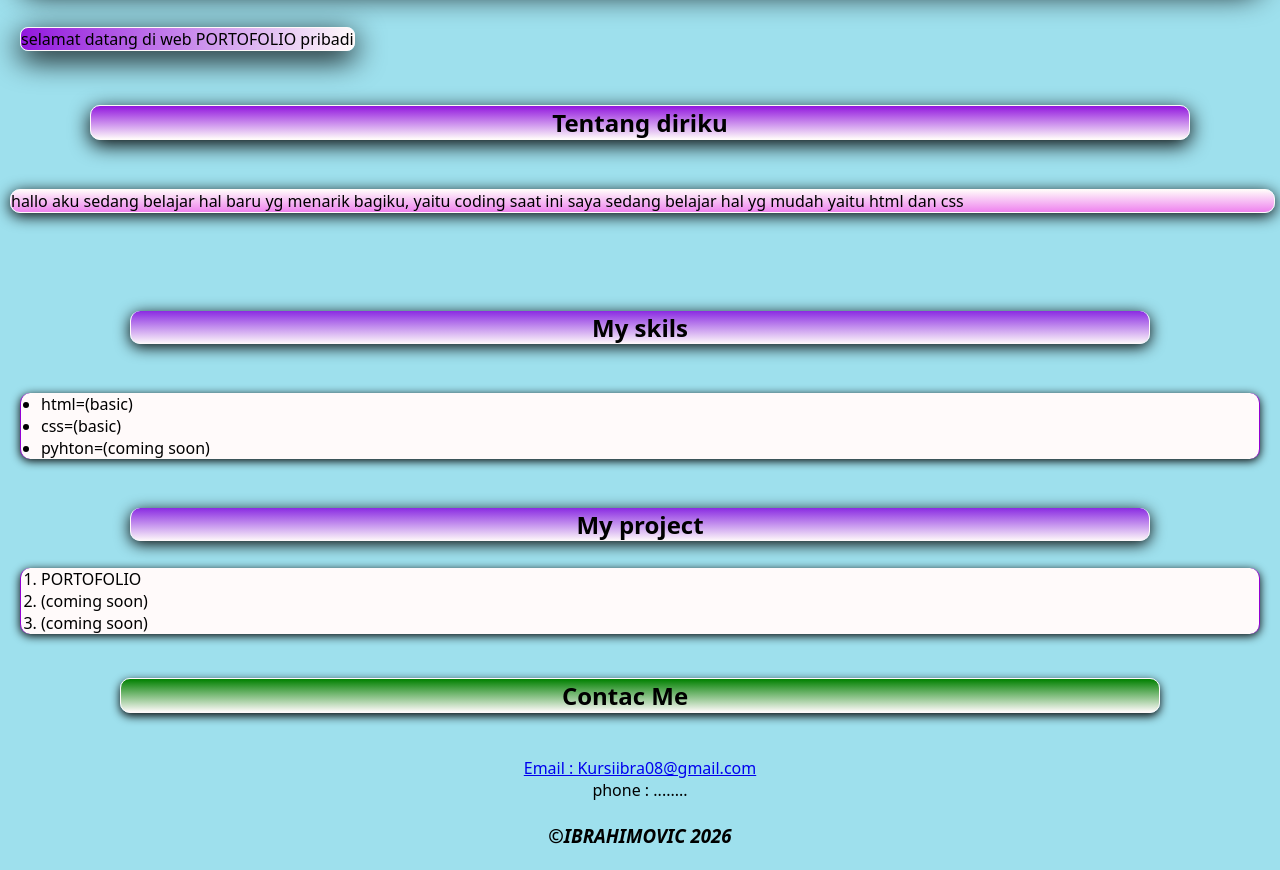
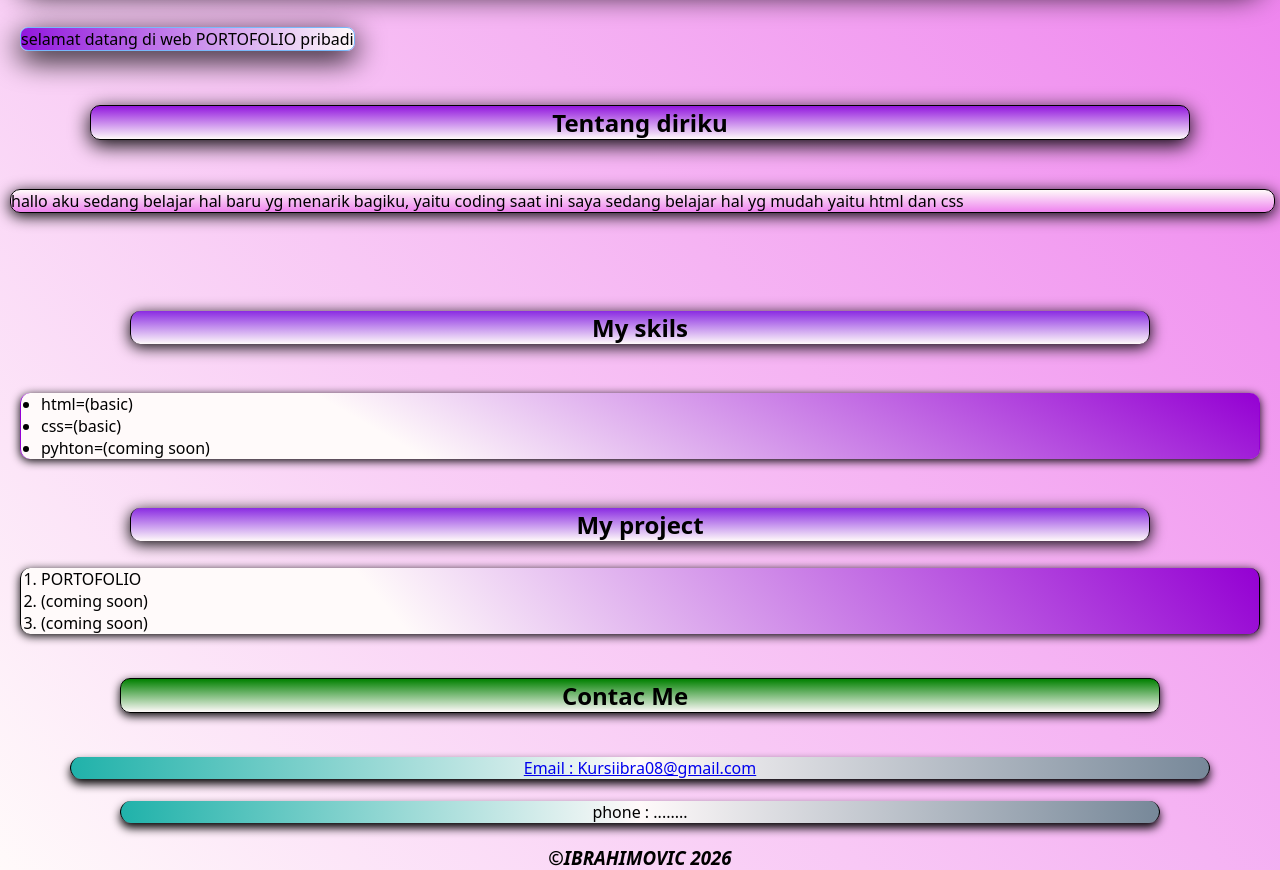
Before and after one commit to kursiibra08-web/WOYLAH, a plain HTML site: page index.html in a window 1280 px wide. Shown: the part 80-950 px from the top of the page. Before the commit the page ends 928 px from the top, so only its background shows below. Drawn offline with Linux system fonts and the light colour scheme.

Commit message:
Add files via upload

```diff
--- a/index.html
+++ b/index.html
@@ -62,8 +62,9 @@
       <h2 style="text-align: center;" class="kont">Contac Me</h2>
       <br>
       <br>
-      <p style="text-align: center;"><a href="mailto:Kursiibra08@gmail.com">Email : Kursiibra08@gmail.com</a></p>
-      <p style="text-align: center;">phone : ........</p>
+      <p class="mail"  style="text-align: center;"><a href="Kursiibra08@gmail.com">Email : Kursiibra08@gmail.com</a></p>
+      <br>
+      <p class="phone"   style="text-align: center;">phone : ........</p>
     </section>
 <br>
     <section>
--- a/style.css
+++ b/style.css
@@ -4,8 +4,9 @@
 }
 
 body {
-  font-family: system-ui, -apple-system, BlinkMacSystemFont, 'Segoe UI', Roboto, Oxygen, Ubuntu, Cantarell, 'Open Sans', 'Helvetica Neue', sans-serif;
+  font-family:system-ui, -apple-system;
   background-color:hwb(190 62% 7%);
+  background: linear-gradient(50deg, snow, violet)
 
 }
 
@@ -18,8 +19,7 @@ h1 {
   background-color: #06B6D4;
   box-shadow: 0 8px 30px black;
   border-radius: 15px;
-  border-color: snow;
-  background: linear-gradient(to right, #7034d9, #ffffff);
+  background: linear-gradient(to right, #7034d9, #ffffff 45%, #7034d9);
 
 
 }
@@ -35,7 +35,6 @@ h1 {
   background-color: hwb(210 47% 2%);
   box-shadow: 0 8px 30px black;
   border-radius: 8px;
-  border-color:snow;
   justify-content: center;
   background: linear-gradient(to left, snow,hwb(277 9% 13%))
 }
@@ -56,7 +55,6 @@ h1 {
   border-block: 20px;
   border: 1px solid;
   border-radius: 10px;
-  border-color: snow;
   background-color:hwb(214 69% 13%);
   gap: 20px;
   box-shadow: 0 5px 20px black;
@@ -70,7 +68,6 @@ h1 {
   margin-bottom: 5px;
   border-block: 30px;
   border: 1px solid;
-  border-color: snow;
   border-radius:10px;
   background-color: violet;
   box-shadow: 0 3px 15px black;
@@ -92,7 +89,6 @@ h1 {
   border: 1px solid;
   border-block: 20px;
   border-radius: 10px;
-  border-color: snow;
   background-color: blueviolet;
   box-shadow: 0 3px 15px black;
   background: linear-gradient(to bottom,blueviolet, snow)
@@ -108,8 +104,8 @@ h1 {
   border-radius: 10px;
   border-color: darkviolet;
   filter: drop-shadow(10px);
-  background-color: snow;
   box-shadow: 0 2px 10px black;
+  background: linear-gradient(30deg, snow 30%, darkviolet 100%)
 }
 
 .mu {
@@ -122,7 +118,6 @@ h1 {
   border: 1px solid;
   border-block: 20px;
   border-radius: 10px;
-  border-color: snow;
   background-color: blueviolet;
   box-shadow: 0 3px 15px black;
   background: linear-gradient(to bottom,blueviolet, snow)
@@ -136,9 +131,9 @@ h1 {
   border: 1px solid;
   border-block: 30px;
   border-radius: 10px;
-  border-color: darkviolet;
   background-color: snow;
   box-shadow: 0 2px 10px black;
+  background: linear-gradient(50deg, snow 30%, darkviolet 100%)
 }
 
 .kont {
@@ -148,8 +143,33 @@ h1 {
   padding-right: 30px;
   border: 1px solid;
   border-radius: 10px;
-  border-color: snow;
   background-color: green;
   box-shadow: 0 3px 10px black;
   background: linear-gradient(to top, snow, green)
 }
+
+.mail {
+  margin-left: 70px;
+  margin-right: 70px;
+  padding-left: 20px;
+  padding-right: 20px;
+  border: 1px solid;
+  border-block: 20px;
+  border-radius: 20px;
+  background-color: snow;
+  box-shadow: 0 5px 10px black;
+  background: linear-gradient(to left, lightslategray, snow, lightseagreen)
+}
+
+.phone {
+  margin-left: 120px;
+  margin-right: 120px;
+  padding-left: 20px;
+  padding-right: 20px;
+  border: 1px solid;
+  border-block: 20px;
+  border-radius: 20px;
+  background-color: snow;
+  box-shadow: 0 5px 10px black;
+  background: linear-gradient(to left, lightslategray, snow, lightseagreen)
+}
```
